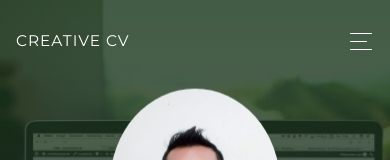
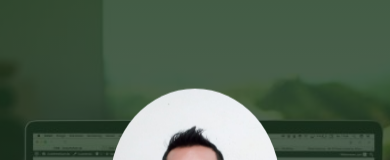
Before and after one commit to jeyfredc/Portafolio, a plain HTML site: page index.html in a window 390 px wide. Shown: the top 160 px of the page. Drawn offline with Linux system fonts and the light colour scheme.

Commit message:
Actualizando Portafolio

```diff
--- a/index.html
+++ b/index.html
@@ -17,9 +17,7 @@
       <div class="profile-page sidebar-collapse">
         <nav class="navbar navbar-expand-lg fixed-top navbar-transparent bg-primary" color-on-scroll="400">
           <div class="container">
-            <div class="navbar-translate"><a class="navbar-brand" href="#" rel="tooltip">Creative CV</a>
-              <button class="navbar-toggler navbar-toggler" type="button" data-toggle="collapse" data-target="#navigation" aria-controls="navigation" aria-expanded="false" aria-label="Toggle navigation"><span class="navbar-toggler-bar bar1"></span><span class="navbar-toggler-bar bar2"></span><span class="navbar-toggler-bar bar3"></span></button>
-            </div>
+
             <div class="collapse navbar-collapse justify-content-end" id="navigation">
               <ul class="navbar-nav">
                 <li class="nav-item"><a class="nav-link smooth-scroll" href="#about">Sobre mi</a></li>
```
